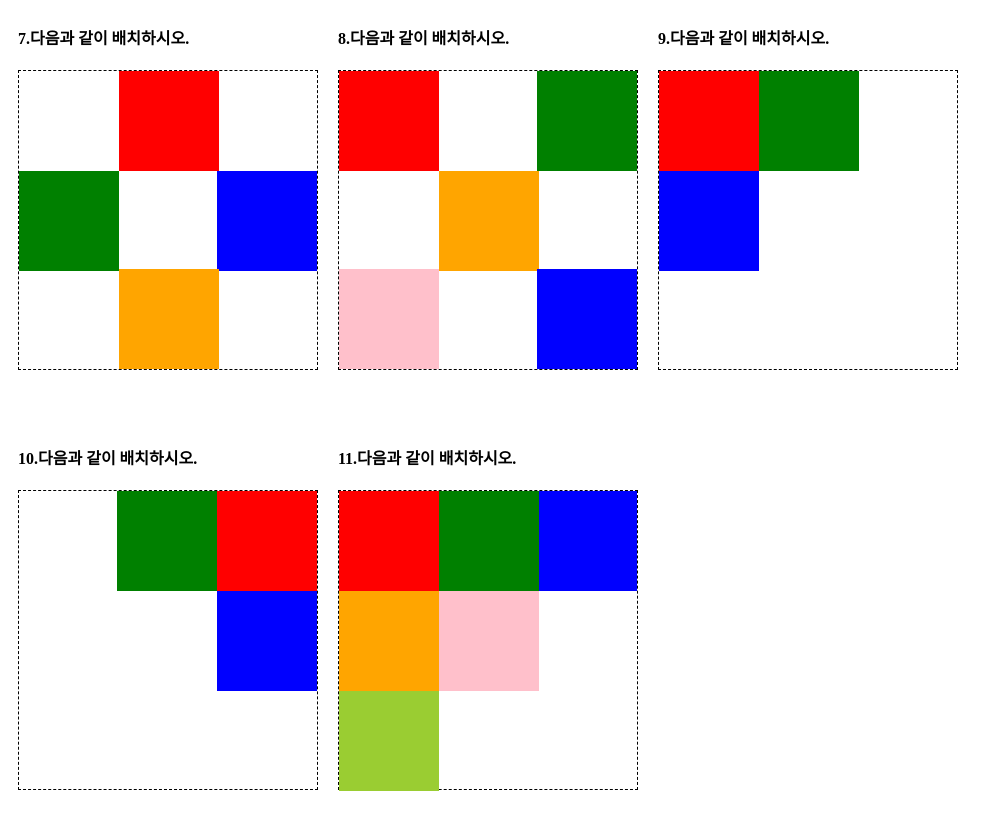
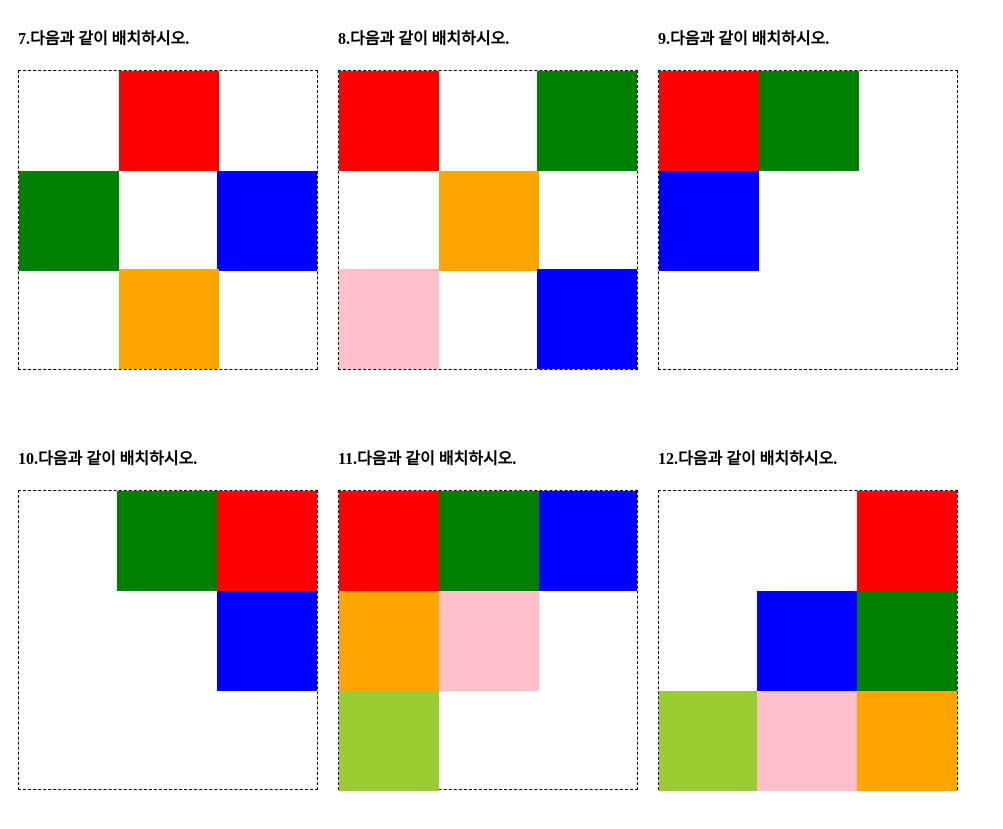
Before and after one commit to yun-setenforce/Html, a plain HTML site: page Ch04/7.배치실습.html in a window 1280 px wide. Shown: the part 911-1740 px from the top of the page, without its empty margins (0-1003 px from the left). Drawn offline with Linux system fonts and the light colour scheme.

Commit message:
배치실습

```diff
--- a/Ch04/7.배치실습.html
+++ b/Ch04/7.배치실습.html
@@ -427,5 +427,39 @@
                 <div></div>
             </div>
         </article>
+
+        <article>
+            <style>
+                .box12{
+                    position:relative;
+                    width: 300px;
+                    height: 300px;
+                    border: 1px dashed black;
+                    box-sizing: border-box;
+                }
+                .box12 > div{
+                    float:right;
+                    width:100px;
+                    height: 100px;
+                }
+                .box12 > div:nth-child(1){ background: red;}
+                .box12 > div:nth-child(2){ background: green;clear:right;}
+                .box12 > div:nth-child(3){ background: blue;}
+                .box12 > div:nth-child(4){ background: orange; clear:right;}
+                .box12 > div:nth-child(5){ background: pink;}
+                .box12 > div:nth-child(6){ background: yellowgreen; width:98px !important;}
+
+
+            </style>
+            <h4>12.다음과 같이 배치하시오.</h4>
+            <div class="box12">
+                <div></div>
+                <div></div>
+                <div></div>
+                <div></div>
+                <div></div>
+                <div></div>
+            </div>
+        </article>
     </body>
 </html>
```
